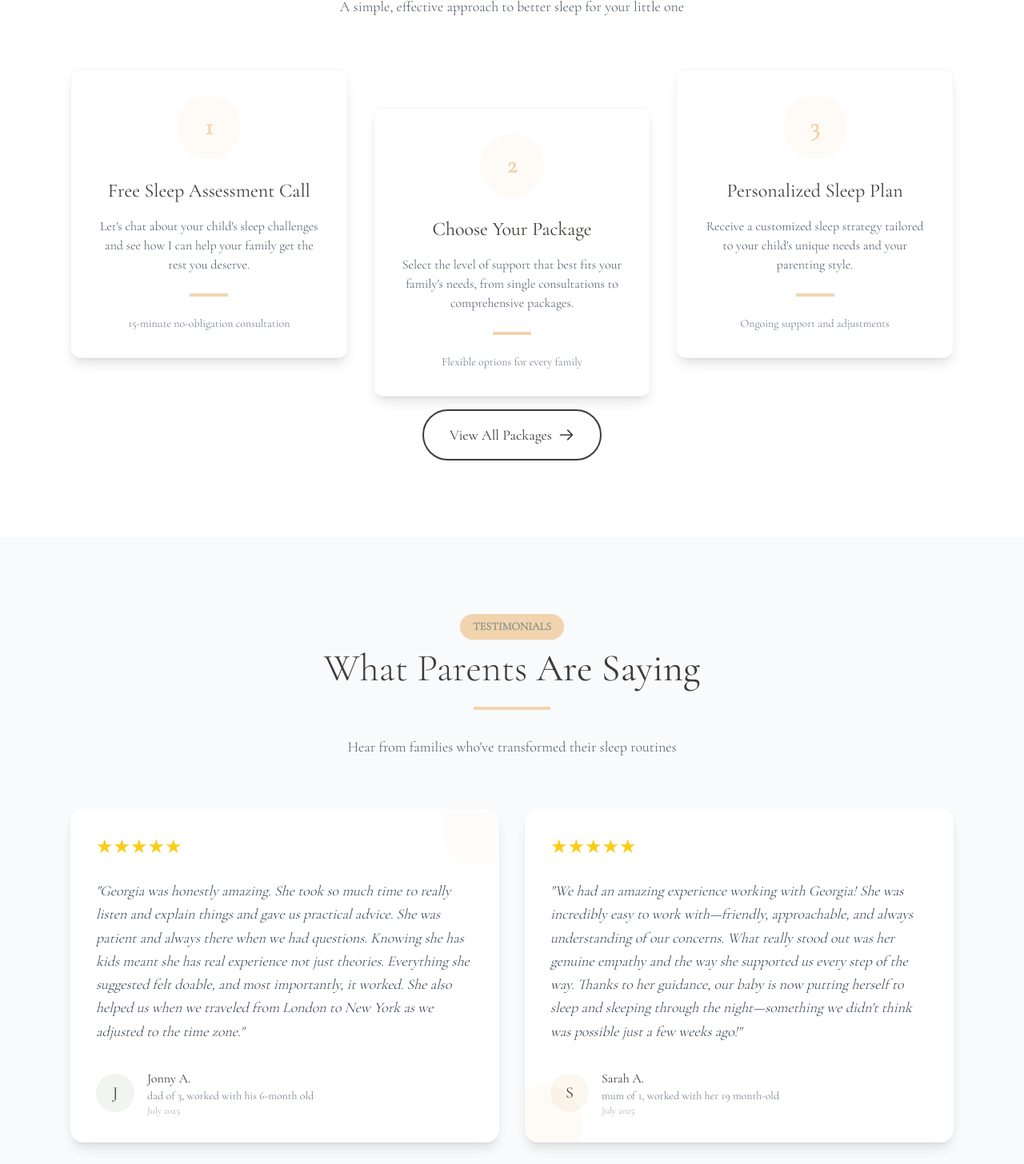
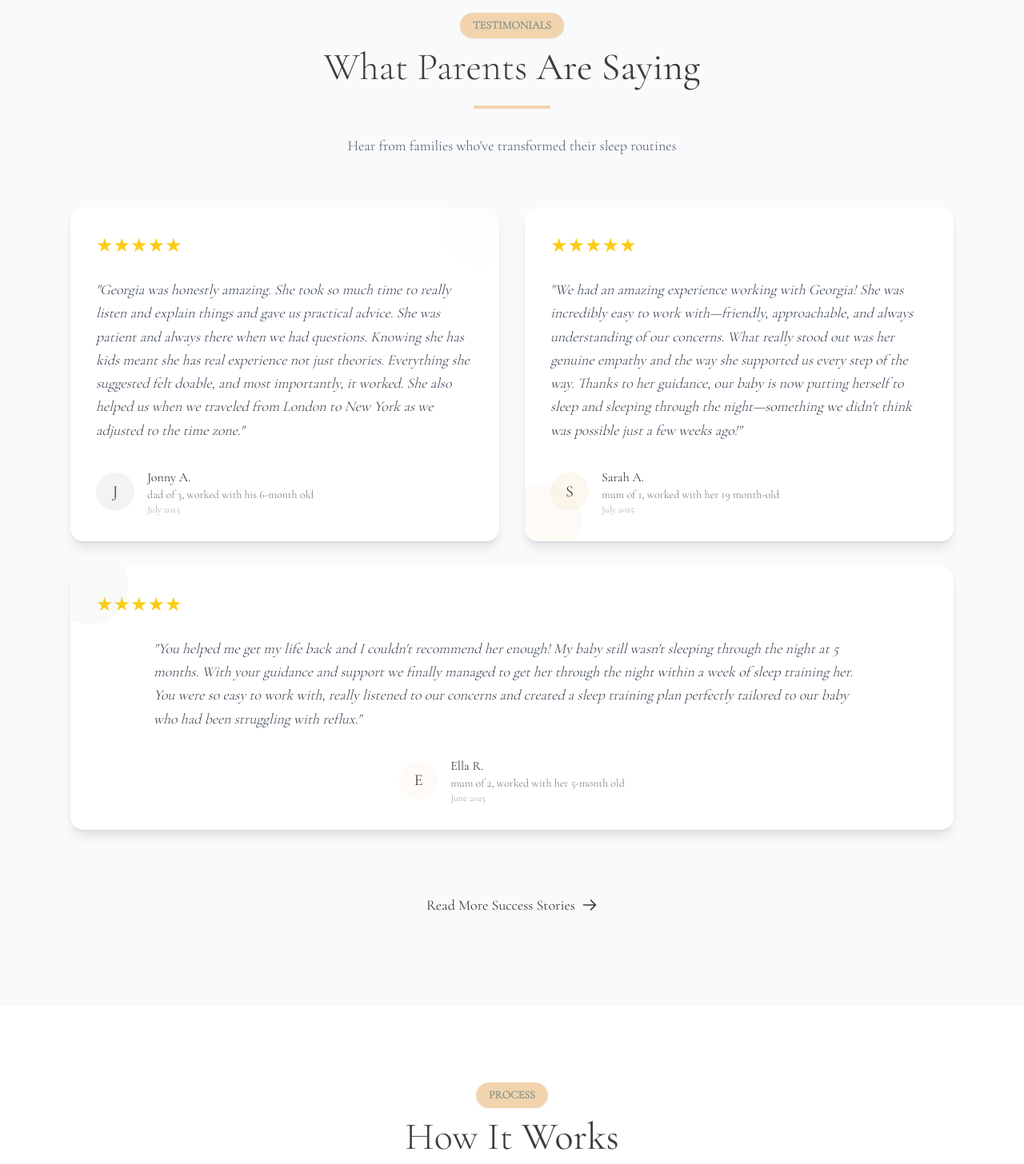
Before and after one commit to Matthewjmiller07/Thyme4Sleep, an Astro site: page / in a window 1280 px wide. Shown: the part 1140-2596 px from the top of the page at 80% size. Built offline with nearby package versions, Linux system fonts and the light colour scheme; Astro itself is replaced by a stand-in of ours; a web font is replaced by a local one.

Commit message:
ordering of homepage

```diff
--- a/src/pages/index.astro
+++ b/src/pages/index.astro
@@ -57,12 +57,104 @@ import Layout from '../layouts/Layout.astro';
         <div class="lg:w-1/2 lg:pl-12">
           <div class="relative">
             <div class="absolute -inset-2 bg-brandMint/30 rounded-3xl transform rotate-1"></div>
-            <img src="/images/IMG_2144.jpg"
+            <img src="/images/t sleeping.jpg"
                  alt="Georgia Miller, Pediatric Sleep Consultant"
                  class="relative rounded-2xl shadow-xl w-full h-auto object-cover"
                  style="max-height: 600px; object-position: center;">
           </div>
         </div>
+      </div>
+    </div>
+  </section>
+
+  <!-- Testimonials -->
+  <section class="py-24 bg-gray-50">
+    <div class="container mx-auto px-6 max-w-6xl">
+      <div class="text-center max-w-3xl mx-auto mb-16">
+        <span class="inline-block text-sm font-bold text-brandSage bg-brandPeach px-4 py-1.5 rounded-full mb-3 shadow-sm">TESTIMONIALS</span>
+        <h2 class="text-4xl md:text-5xl font-light text-brandChar mb-6">What Parents <span class="font-medium">Are Saying</span></h2>
+        <div class="h-1 w-24 bg-accent mx-auto mb-8"></div>
+        <p class="text-lg text-gray-600">Hear from families who've transformed their sleep routines</p>
+      </div>
+
+      <div class="grid md:grid-cols-2 gap-8">
+        <!-- Testimonial 1 - Jonny -->
+        <div class="bg-white p-8 rounded-2xl shadow-lg hover:shadow-xl transition-shadow duration-300 relative overflow-hidden">
+          <div class="absolute -top-6 -right-6 w-24 h-24 bg-accent/5 rounded-full"></div>
+          <div class="relative z-10">
+            <div class="text-yellow-400 text-2xl mb-6">
+              ★★★★★
+            </div>
+            <blockquote class="text-lg text-gray-700 italic mb-8 leading-relaxed">
+              "Georgia was honestly amazing. She took so much time to really listen and explain things and gave us practical advice. She was patient and always there when we had questions. Knowing she has kids meant she has real experience not just theories. Everything she suggested felt doable, and most importantly, it worked. She also helped us when we traveled from London to New York as we adjusted to the time zone."
+            </blockquote>
+            <div class="flex items-center">
+              <div class="w-12 h-12 rounded-full bg-brandMint/20 flex items-center justify-center text-brandChar text-xl font-medium flex-shrink-0 mr-4">
+                J
+              </div>
+              <div>
+                <div class="font-medium text-brandChar">Jonny A.</div>
+                <div class="text-gray-500 text-sm">dad of 3, worked with his 6-month old</div>
+                <div class="text-gray-400 text-xs">July 2025</div>
+              </div>
+            </div>
+          </div>
+        </div>
+
+        <!-- Testimonial 2 - Sarah -->
+        <div class="bg-white p-8 rounded-2xl shadow-lg hover:shadow-xl transition-shadow duration-300 relative overflow-hidden">
+          <div class="absolute -bottom-6 -left-6 w-24 h-24 bg-brandPeach/10 rounded-full"></div>
+          <div class="relative z-10">
+            <div class="text-yellow-400 text-2xl mb-6">
+              ★★★★★
+            </div>
+            <blockquote class="text-lg text-gray-700 italic mb-8 leading-relaxed">
+              "We had an amazing experience working with Georgia! She was incredibly easy to work with—friendly, approachable, and always understanding of our concerns. What really stood out was her genuine empathy and the way she supported us every step of the way. Thanks to her guidance, our baby is now putting herself to sleep and sleeping through the night—something we didn't think was possible just a few weeks ago!"
+            </blockquote>
+            <div class="flex items-center">
+              <div class="w-12 h-12 rounded-full bg-brandPeach/20 flex items-center justify-center text-brandChar text-xl font-medium flex-shrink-0 mr-4">
+                S
+              </div>
+              <div>
+                <div class="font-medium text-brandChar">Sarah A.</div>
+                <div class="text-gray-500 text-sm">mum of 1, worked with her 19 month-old</div>
+                <div class="text-gray-400 text-xs">July 2025</div>
+              </div>
+            </div>
+          </div>
+        </div>
+
+        <!-- Full-width testimonial -->
+        <div class="bg-white p-8 rounded-2xl shadow-lg hover:shadow-xl transition-shadow duration-300 relative overflow-hidden md:col-span-2">
+          <div class="absolute -top-6 -left-6 w-24 h-24 bg-brandMint/10 rounded-full"></div>
+          <div class="relative z-10">
+            <div class="text-yellow-400 text-2xl mb-6">
+              ★★★★★
+            </div>
+            <blockquote class="text-lg text-gray-700 italic mb-8 leading-relaxed max-w-4xl mx-auto">
+              "You helped me get my life back and I couldn't recommend her enough! My baby still wasn't sleeping through the night at 5 months. With your guidance and support we finally managed to get her through the night within a week of sleep training her. You were so easy to work with, really listened to our concerns and created a sleep training plan perfectly tailored to our baby who had been struggling with reflux."
+            </blockquote>
+            <div class="flex items-center justify-center">
+              <div class="w-12 h-12 rounded-full bg-accent/10 flex items-center justify-center text-brandChar text-xl font-medium flex-shrink-0 mr-4">
+                E
+              </div>
+              <div>
+                <div class="font-medium text-brandChar">Ella R.</div>
+                <div class="text-gray-500 text-sm">mum of 2, worked with her 5-month old</div>
+                <div class="text-gray-400 text-xs">June 2025</div>
+              </div>
+            </div>
+          </div>
+        </div>
+      </div>
+
+      <div class="text-center mt-16">
+        <a href="/testimonials" class="inline-flex items-center px-8 py-4 text-lg font-medium text-brandChar hover:text-accent transition-colors duration-300">
+          Read More Success Stories
+          <svg class="ml-2 w-5 h-5" fill="none" stroke="currentColor" viewBox="0 0 24 24" xmlns="http://www.w3.org/2000/svg">
+            <path stroke-linecap="round" stroke-linejoin="round" stroke-width="2" d="M14 5l7 7m0 0l-7 7m7-7H3"></path>
+          </svg>
+        </a>
       </div>
     </div>
   </section>
```
Also changed, not shown: public/images/t sleeping.jpg (added).
